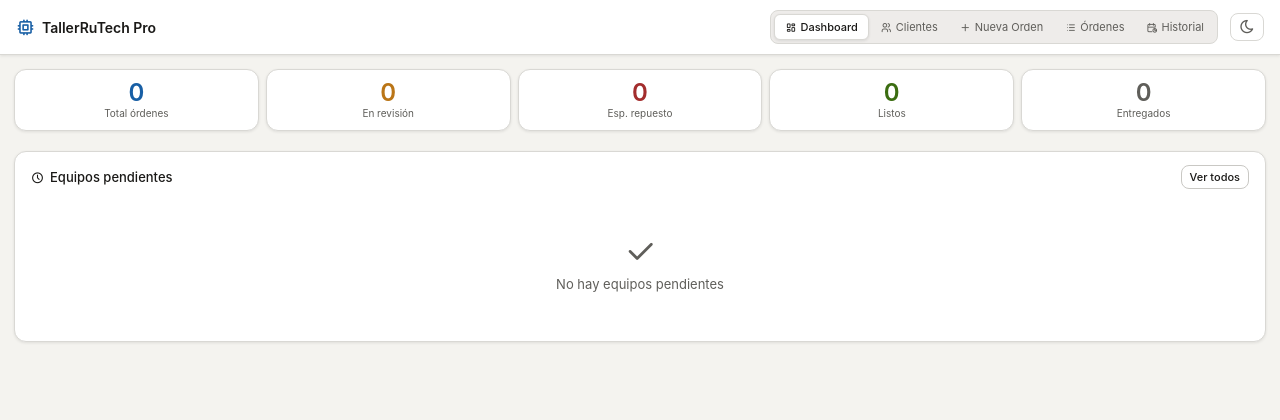
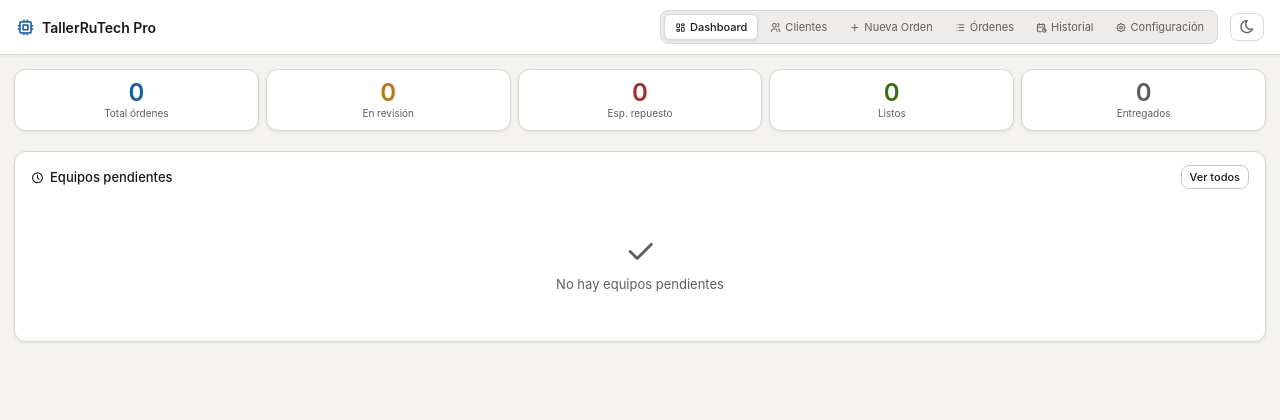
Before and after one commit to RuHorRu/TallerRuTech-Pro, a Flask app: page / in a window 1280 px wide. Shown: the top 420 px of the page. Run offline with Flask 3, Linux system fonts and the light colour scheme; data that the repository does not hold is empty; some libraries are stand-ins or nearby versions.

Commit message:
Implementaciones de mejoras

```diff
--- a/app.py
+++ b/app.py
@@ -3,10 +3,11 @@ import os
 import threading
 import time
 import webbrowser
+from database import db
 from datetime import datetime
 from xml.sax.saxutils import escape
 
-from flask import Flask, render_template, send_from_directory
+from flask import Flask, render_template, send_from_directory, request, jsonify
 from waitress import serve
 
 from database.init_db import init_db
@@ -32,9 +33,24 @@ def home():
     return render_template('index.html')
 
 
+
 @app.route('/imagenes/<path:filename>')
 def imagenes(filename):
     return send_from_directory('imagenes', filename)
+
+@app.route('/api/configuracion', methods=['GET', 'POST'])
+def gestion_configuracion():
+    if request.method == 'GET':
+        config = db.obtener_configuracion_taller()
+        return jsonify(config if config else {})
+
+    if request.method == 'POST':
+        data = request.json
+        if not data or 'nombre' not in data:
+            return jsonify({'error': 'Datos incompletos'}), 400
+
+        db.guardar_configuracion_taller(data)
+        return jsonify({'mensaje': 'Configuración guardada correctamente'})
 
 
 
--- a/static/js/app.js
+++ b/static/js/app.js
@@ -503,6 +503,7 @@ async function openModal(id){
   document.getElementById('modal-actions').innerHTML=`
     <button class="btn btn-primary btn-sm" onclick="descargarPDF(${id},'cliente')"><i class="ti ti-file-text"></i> PDF Cliente</button>
     <button class="btn btn-sm" style="background:#2B5D8A;color:#fff;border-color:#2B5D8A" onclick="descargarPDF(${id},'tecnico')"><i class="ti ti-file-analytics"></i> PDF Técnico</button>
+    <button class="btn btn-sm" style="background:#17a2b8;color:#fff;border-color:#17a2b8" onclick="imprimirTicket(${id})"><i class="ti ti-ticket"></i> Imprimir Ticket</button>
     <button class="btn btn-sm" onclick="editarOrden(${id})"><i class="ti ti-edit"></i> Editar</button>
     <button class="btn btn-danger btn-sm" onclick="eliminarOrden(${id})"><i class="ti ti-trash"></i> Eliminar</button>`;
   document.getElementById('modal-overlay').classList.add('open');
@@ -676,6 +677,99 @@ async function loadHistorial(page=1){
   cont.innerHTML=list.map(o=>orderRow(o)).join('');
 }
 
+
+// --- FUNCIONES DE CONFIGURACIÓN Y TICKET ---
+
+async function cargarConfig() {
+  try {
+    const res = await fetch('/api/configuracion');
+    const data = await res.json();
+    if (data && data.nombre_taller) {
+      document.getElementById('conf-nombre').value = data.nombre_taller;
+      document.getElementById('conf-direccion').value = data.direccion || '';
+      document.getElementById('conf-telefono').value = data.telefono || '';
+      document.getElementById('conf-tipo').value = data.tipo_documento || 'RUT';
+      document.getElementById('conf-num').value = data.numero_documento || '';
+    }
+  } catch (e) { console.error('Error cargando config:', e); }
+}
+
+async function guardarConfig(e) {
+  e.preventDefault();
+  const datos = {
+    nombre: document.getElementById('conf-nombre').value,
+    direccion: document.getElementById('conf-direccion').value,
+    telefono: document.getElementById('conf-telefono').value,
+    tipo_doc: document.getElementById('conf-tipo').value,
+    num_doc: document.getElementById('conf-num').value
+  };
+
+  try {
+    const res = await fetch('/api/configuracion', {
+      method: 'POST',
+      headers: {'Content-Type': 'application/json'},
+      body: JSON.stringify(datos)
+    });
+    if (res.ok) {
+      alert('✅ Configuración guardada correctamente');
+      cargarConfig();
+    } else {
+      alert('❌ Error al guardar configuración');
+    }
+  } catch (e) {
+    alert('Error de conexión: ' + e.message);
+  }
+}
+
+async function imprimirTicket(idOrden) {
+  try {
+    const res = await fetch(`/api/orden/${idOrden}/ticket`);
+    if (!res.ok) throw new Error('Orden no encontrada');
+    const data = await res.json();
+
+    const t = data.taller || {};
+    const o = data.orden || {};
+
+    const contenido = `
+      <div style="width:75mm;font-family:'Courier New',monospace;text-align:center;margin:0 auto;padding:5px">
+        <h3 style="margin:5px 0;text-transform:uppercase;font-size:14px">${t.nombre_taller||'MI TALLER'}</h3>
+        <p style="margin:2px 0;font-size:12px">${t.direccion||''}</p>
+        <p style="margin:2px 0;font-size:12px">Tel: ${t.telefono||''}</p>
+        <p style="margin:2px 0;font-size:12px"><b>${t.tipo_documento||'RUT'}: ${t.numero_documento||''}</b></p>
+        <br>
+        <div style="border-bottom:1px dashed #000"></div>
+        <p style="text-align:left;margin:5px 0"><b>ORDEN:</b> #${String(o.id).padStart(6,'0')}</p>
+        <p style="text-align:left;margin:5px 0"><b>FECHA:</b> ${o.fecha||''}</p>
+        <p style="text-align:left;margin:5px 0"><b>CLIENTE:</b> ${o.cliente||''}</p>
+        <p style="text-align:left;margin:5px 0"><b>TEL:</b> ${o.telefono_cliente||''}</p>
+        <div style="border-bottom:1px dashed #000"></div>
+        <p style="text-align:left;margin:5px 0"><b>EQUIPO:</b> ${o.equipo||''}</p>
+        <p style="text-align:left;margin:5px 0"><b>SERIE:</b> ${o.serie||''}</p>
+        <div style="border-bottom:1px dashed #000"></div>
+        <p style="text-align:left;margin:5px 0"><b>FALLA:</b></p>
+        <p style="text-align:left;font-size:11px;white-space:pre-wrap">${o.falla||''}</p>
+        <br>
+        <p style="font-size:12px">¡Gracias por su confianza!</p>
+      </div>
+    `;
+
+    const win = window.open('', '', 'width=400,height=600');
+    win.document.write(`
+      <html><head><title>Ticket Orden ${o.id}</title>
+      <style>@media print{button{display:none}body{margin:0}}</style>
+      </head><body>${contenido}
+      <div style="text-align:center;margin-top:20px">
+        <button onclick="window.print()" style="padding:10px 20px;font-size:16px;cursor:pointer">🖨️ IMPRIMIR</button>
+      </div></body></html>
+    `);
+    win.document.close();
+  } catch (e) {
+    alert('Error al generar ticket: ' + e.message);
+    console.error(e);
+  }
+}
+
+
 // ═══════════════════════════════════════════
 //  INIT
 // ═══════════════════════════════════════════
--- a/templates/index.html
+++ b/templates/index.html
@@ -17,7 +17,7 @@
       <button class="tab" onclick="showPage('nueva')" id="tab-nueva"><i class="ti ti-plus"></i> Nueva Orden</button>
       <button class="tab" onclick="showPage('ordenes')" id="tab-ordenes"><i class="ti ti-list"></i> Órdenes</button>
       <button class="tab" onclick="showPage('historial')" id="tab-historial"><i class="ti ti-calendar-stats"></i> Historial</button>
-
+      <button class="tab" onclick="showPage('configuracion')" id="tab-configuracion"><i class="ti ti-settings"></i> Configuración</button>
     </div>
     <button class="btn btn-sm btn-ghost" id="theme-toggle" onclick="toggleTheme()" title="Cambiar tema" style="font-size: 16px; padding: 5px 8px; border: 1px solid var(--border);">
       <i class="ti ti-moon"></i>
@@ -474,6 +474,39 @@
   <div id="hist-list"></div>
 </div>
 
+<div class="page" id="page-configuracion">
+  <div class="card">
+    <h2 style="margin-bottom:15px;display:flex;align-items:center;gap:8px"><i class="ti ti-settings"></i> Configuración del Taller</h2>
+    <p style="color:var(--text2);margin-bottom:20px">Estos datos aparecerán en los tickets impresos.</p>
+
+    <form id="form-config" onsubmit="guardarConfig(event)" style="max-width:600px">
+      <div class="fg fg-2">
+        <div class="span2"><label>Nombre del Taller *</label><input id="conf-nombre" required placeholder="Ej: RuTech Servicio Técnico"></div>
+        <div class="span2"><label>Dirección</label><input id="conf-direccion" placeholder="Av. Principal 123, Ciudad"></div>
+        <div><label>Teléfono / WhatsApp</label><input id="conf-telefono" placeholder="+593 99 123 4567"></div>
+        <div>
+          <label>Tipo Documento</label>
+          <select id="conf-tipo">
+            <option value="RUT">RUT</option>
+            <option value="RUC">RUC</option>
+            <option value="NIT">NIT</option>
+            <option value="CUIT">CUIT</option>
+            <option value="RFC">RFC</option>
+            <option value="DNI">DNI</option>
+            <option value="CEDULA">Cédula</option>
+            <option value="OTRO">OTRO</option>
+          </select>
+        </div>
+        <div><label>Número Documento</label><input id="conf-num" placeholder="1234567890"></div>
+      </div>
+      <div style="margin-top:20px;display:flex;gap:10px">
+        <button type="submit" class="btn btn-primary"><i class="ti ti-device-floppy"></i> Guardar Configuración</button>
+        <button type="button" class="btn" onclick="cargarConfig()"><i class="ti ti-refresh"></i> Recargar</button>
+      </div>
+    </form>
+  </div>
+</div>
+
 </div><footer class="footer-wrap">
   <div class="footer-brand">RuHor Ru Software Solutions &copy; 2026</div>
   <div class="footer-social">
```
Also changed, not shown: taller.db (added).
